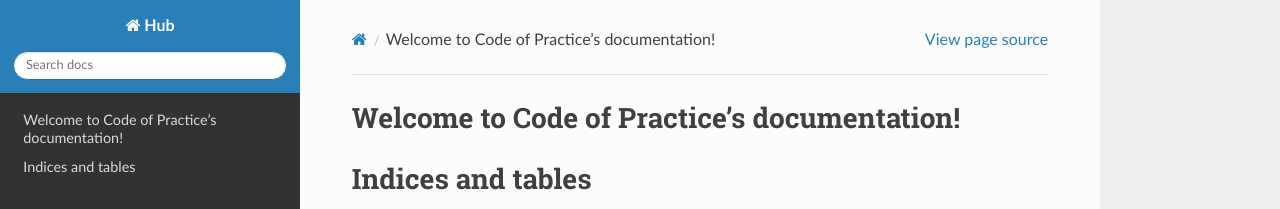
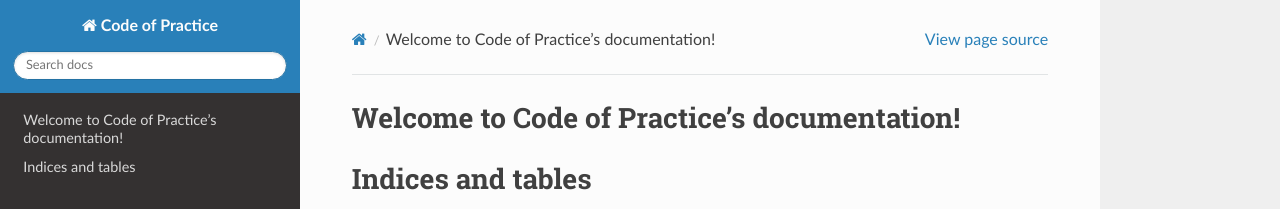
Before and after one commit to thereferences/practice, a Sphinx documentation site: the page built from docs/source/index.rst, in a window 1280 px wide. Shown: the top 209 px of the page. Built offline with Sphinx 7.4.7 and the Read the Docs theme 2.0.0, drawn with Linux system fonts in a browser that asks for light colours.

Commit message:
Update docs/source/conf.py

```diff
--- a/docs/source/conf.py
+++ b/docs/source/conf.py
@@ -15,7 +15,7 @@
 '''
 Basic
 '''
-project = 'Hub'
+project = 'Code of Practice'
 copyright = '2023, greyhypotheses'
 author = 'greyhypotheses'
 release = '0.1'
@@ -67,7 +67,6 @@
                  'js/latex.js']
 
 html_theme_options = {
-    'color_scheme': '',
     'canonical_url': 'https://membranes.github.io/practice/',
     'analytics_id': '',
     'style_external_links': False,
@@ -75,11 +74,10 @@
     'sticky_navigation': True,
     'navigation_depth': 4,
     'includehidden': True,
-    'titles_only': False,
-    'github_url': 'https://www.github.com/membranes/practice'
+    'titles_only': False
 }
 
-html_logo = '_static/logo.svg'
+html_logo = ''
 
 html_context = {
     'landing_page': {
```
